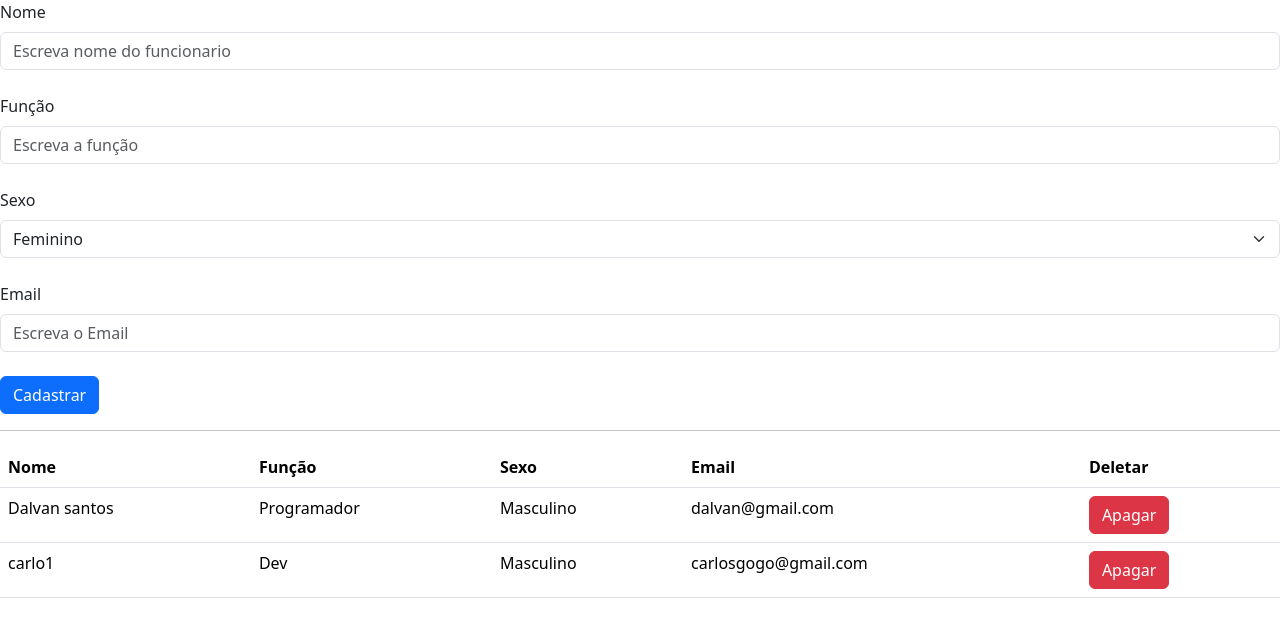
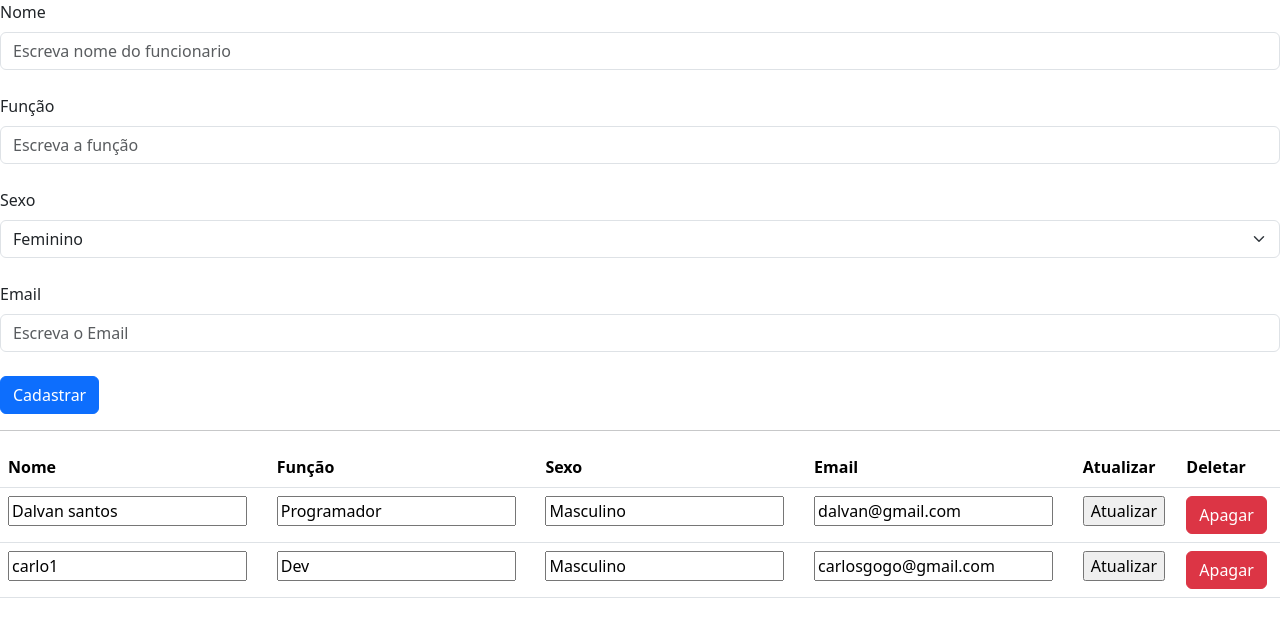
Before and after one commit to dalvan-de-santos/Crud_funcionarios, a Django app: page /funcionarios/ in a window 1280 px wide. Shown: the top 637 px of the page. Run offline with Django 5.2, Linux system fonts and the light colour scheme; data comes from the database, SQL or seed files in the repository; both versions use the stored data as it was after the commit.

Commit message:
Second commit

```diff
--- a/cadastro/urls.py
+++ b/cadastro/urls.py
@@ -5,5 +5,6 @@ from django.urls import path, include
 
 urlpatterns = [
     path('admin/', admin.site.urls),
-    path('funcionarios/', include('funcionarios.urls'))
+    path('funcionarios/', include('funcionarios.urls')),
+
 ]
--- a/funcionarios/templates/cadastrar_func.html
+++ b/funcionarios/templates/cadastrar_func.html
@@ -37,17 +37,23 @@
                 <th scope="col">Função</th>
                 <th scope="col">Sexo</th>
                 <th scope="col">Email</th>
+                <th scope="col">Atualizar</th>
                 <th escope="col">Deletar</th>
               </tr>
             </thead>
             <tbody>
             {% for i in funcionarios %}
               <tr>
-                <td>{{ i.nome }}</td>
-                <td>{{ i.funcao }}</td>
-                <td>{{ i.sexo }}</td>
-                <td>{{ i.email }}</td>
-                <td><a class="btn btn-danger" href="{% url 'deletar_func' i.id %}">Apagar</a></td>
+                <form action="{% url 'atualizar_func' i.id %}" method="post">
+                  {% csrf_token %}
+                  <td><input type="text" value="{{ i.nome }}" name="nome"></td>
+                  <td><input type="text" value="{{ i.funcao }}" name="funcao"></td>
+                  <td><input type="text" value="{{ i.sexo }}" name="sexo"></td>
+                  <td><input type="text" value="{{ i.email }}" name="email"></td>
+                  <td><input type="submit" value="Atualizar"></td>
+                </form>
+                  <td><a class="btn btn-danger" href="{% url 'deletar_func' i.id %}">Apagar</a></td>
+
               </tr>
             {% endfor %}
 
--- a/funcionarios/urls.py
+++ b/funcionarios/urls.py
@@ -3,5 +3,6 @@ from . import views
 
 urlpatterns = [
     path('', views.cadastrar_func, name='cadastrar_func'),
-    path('deletar/<int:id>', views.deletar_func, name='deletar_func')
+    path('deletar/<int:id>', views.deletar_func, name='deletar_func'),
+    path('atualizar/<int:id>', views.atualizar_func, name='atualizar_func')
 ]
--- a/funcionarios/views.py
+++ b/funcionarios/views.py
@@ -28,3 +28,19 @@ def deletar_func(request, id):
     funcionario.delete()
 
     return redirect('cadastrar_func')
+
+
+def atualizar_func(request, id):
+
+    nome = request.POST.get('nome')
+    funcao = request.POST.get('funcao')
+    sexo = request.POST.get('sexo')
+    email = request.POST.get('email')
+
+    funcionario = get_object_or_404(Funcionario, id=id)
+    funcionario.nome = nome
+    funcionario.funcao = funcao
+    funcionario.sexo = sexo
+    funcionario.email = email
+    funcionario.save()
+    return redirect('cadastrar_func')
```
Also changed, not shown: db.sqlite3.
